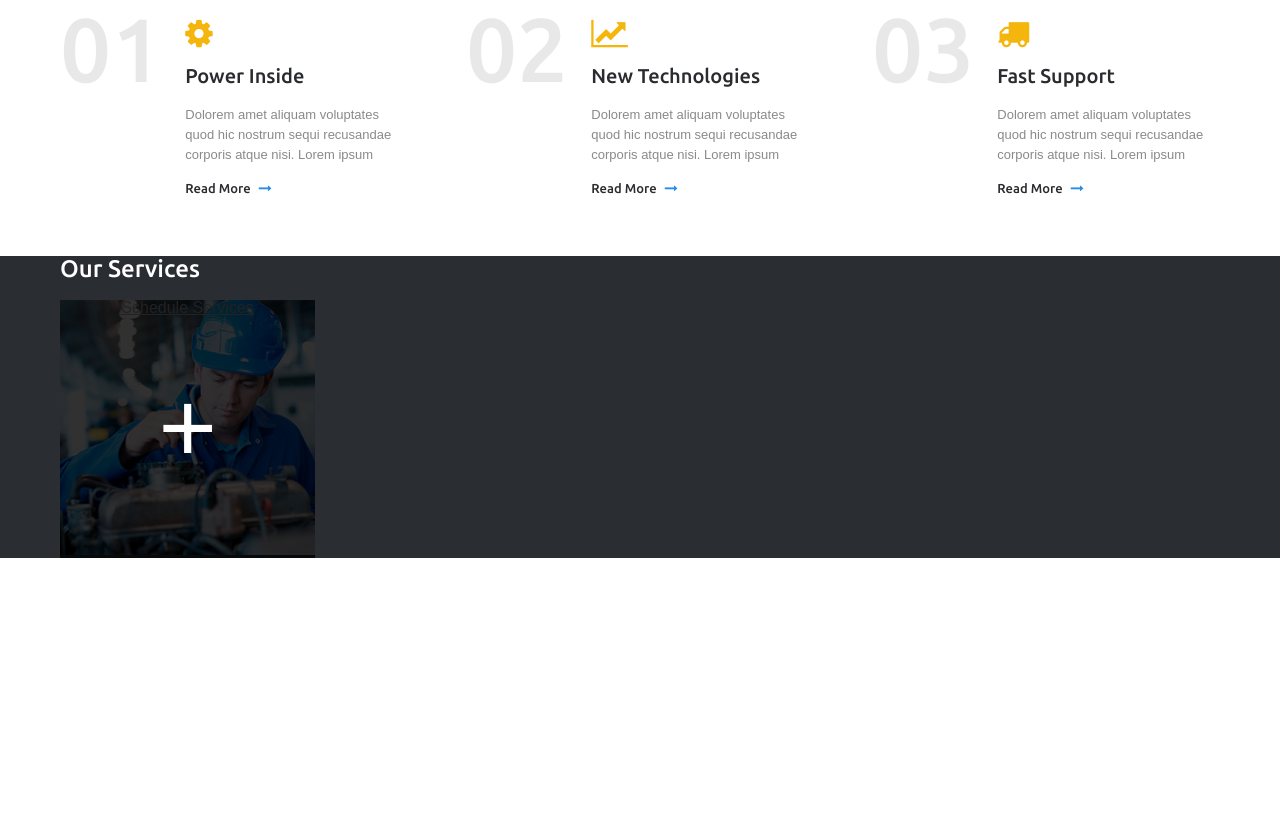
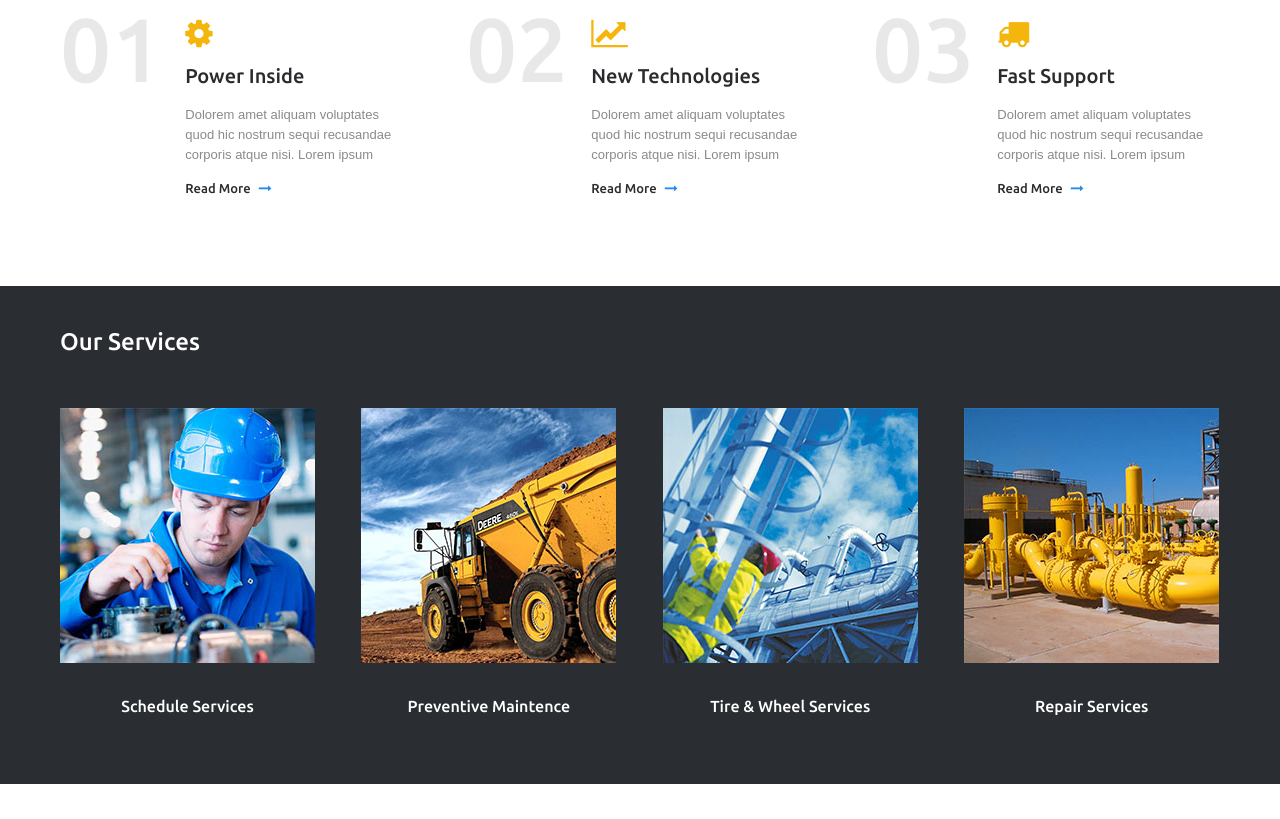
Before and after one commit to AntonSmyrnoff/smirnov_js_19-20, a website: page index.html in a window 1280 px wide. Shown: the part 732-1551 px from the top of the page. Before the commit the page ends 1325 px from the top, so only its background shows below. Drawn offline with nearby package versions, Linux system fonts and the light colour scheme.

Commit message:
services is ready

```diff
--- a/index.html
+++ b/index.html
@@ -112,19 +112,33 @@
 			<h2>Our Services</h2>
 			<div class="services__field">
 				<div class="services__items">
-					<div class="services__wrapper">
-						<a href="#">
-							<div>
-								<p>+</p>
-							</div>
-							<p>Schedule Services</p>
-						</a>
-						<img src="img/service-1.jpg">
-					</div>
+					<a href="#">
+						<div class="services__img services__img--img1"><img src="img/service-1.jpg"></div>
+						<div class="hover-bgc">+</div>
+						<p>Schedule Services</p>
+					</a>
 				</div>
-				<div class="services__items"></div>
-				<div class="services__items"></div>
-				<div class="services__items"></div>
+				<div class="services__items">
+					<a href="#">
+						<div class="services__img services__img--img2"><img src="img/service-2.jpg"></div>
+						<div class="hover-bgc">+</div>
+						<p>Preventive Maintence</p>
+					</a>
+				</div>
+				<div class="services__items">
+					<a href="#">
+						<div class="services__img"><img src="img/service-3.jpg"></div>
+						<div class="hover-bgc">+</div>
+						<p>Tire & Wheel Services</p>
+					</a>
+				</div>
+				<div class="services__items">
+					<a href="#">
+						<div class="services__img"><img src="img/service-4.jpg"></div>
+						<div class="hover-bgc">+</div>
+						<p>Repair Services</p>
+					</a>
+				</div>
 				<div class="clearfix"></div>
 			</div>
 		</div>
--- a/scss/_mixins.scss
+++ b/scss/_mixins.scss
@@ -39,3 +39,10 @@
     background: -o-linear-gradient($pos, $rgbaB, $rgbaE);
     background: -ms-linear-gradient($pos, $rgbaB, $rgbaE);
 }
+
+@mixin servicesHover ($prop, $dur, $timing) {
+	-webkit-transition: $prop $dur $timing;
+    -moz-transition: $prop $dur $timing;
+    -o-transition: $prop $dur $timing;
+	transition: $prop $dur $timing;
+}
--- a/scss/_services.scss
+++ b/scss/_services.scss
@@ -1,59 +1,74 @@
 /* -----SERVICES----- */
 .services {
-	margin-top: 60px;
+	margin-top: 90px;
 	background-color: #2a2d32;
+	padding-top: 7px;
 	h2 {
 		font: {
 			family: $headerFont;
 			size: 24px;
 		};
 		color: #fff;
-		margin: 20px 0;
+		margin: 36px 0 55px 0;
 	}
 }
 .serices__field {
 }
 .services__items {
 	float: left;
-	width: 22%;
+	width: 255px;
 	margin-left: 4%;
 	&:first-child {
 		margin-left: 0;
 	};
-	.services__wrapper {
+	a {
+		display: block;
 		position: relative;
-		overflow: hidden;
+		text-decoration: none;
+		color: #fff;
 		text-align: center;
-		a {
-			background-color: rgba(0,0,0, .8);
+		font: {
+			family: $headerFont;
+			size: 16px;
+		}
+		.services__img {
+			height: 255px;
+		    overflow: hidden;
+		}
+		.services__img--img1 img {
+		    	margin-left: -175px;
+		}
+		.services__img--img2 img {
+		    	margin-left: -100px;
+		}
+		p{
+			margin-top: 35px;
+   			margin-bottom: 70px;
+   			@include servicesHover(color, 0.3s, ease-out);
+		}
+		.hover-bgc {
+			width: 255px;
+		    height: 255px;
 		    position: absolute;
+		    top: 0;
 		    left: 0;
-		    top: 0;
-		    bottom: 0;
-		    right: 0;
-		    color: #222222;
-		    opacity: 1;
-		    filter: alpha(opacity=0);
-		    z-index: 1;
-		    div {
-		    	margin: auto;
-			    position: absolute;
-			    top: 30%;
-			    width: 100%;
-			    p {
-			    	font-size: 100px;
-			    	color: #fff;
-			    }
-		    }
+		    background-color: #248cec;
+		    opacity: 0;
+		    visibility: hidden;
+		    font-family: "Ubuntu Light";
+		    font-size: 100px;
+		    color: #fff;
+		    padding-top: 25%;
+		    box-sizing: border-box;
+		    @include servicesHover(visibility, 0.3s, ease-out);
+		    @include servicesHover(opacity, 0.3s, ease-out);
 		}
-		img {
-		    height: 255px;
-		    -webkit-transition: all .5s ease;
-		    -moz-transition: all .5s ease;
-		    -ms-transition: all .5s ease;
-		    -o-transition: all .5s ease;
-		    transition: all .5s ease;
-		    margin-left: -100px;
+		&:hover .hover-bgc{
+			visibility: visible;
+			opacity: 0.9;
+		}
+		&:hover p {
+			color: #f4b60d;
 		}
 	}
 
```
Also changed, not shown: css/style.css, img/service-2.jpg (added), img/service-3.jpg (added), img/service-4.jpg (added), 1 other file.
